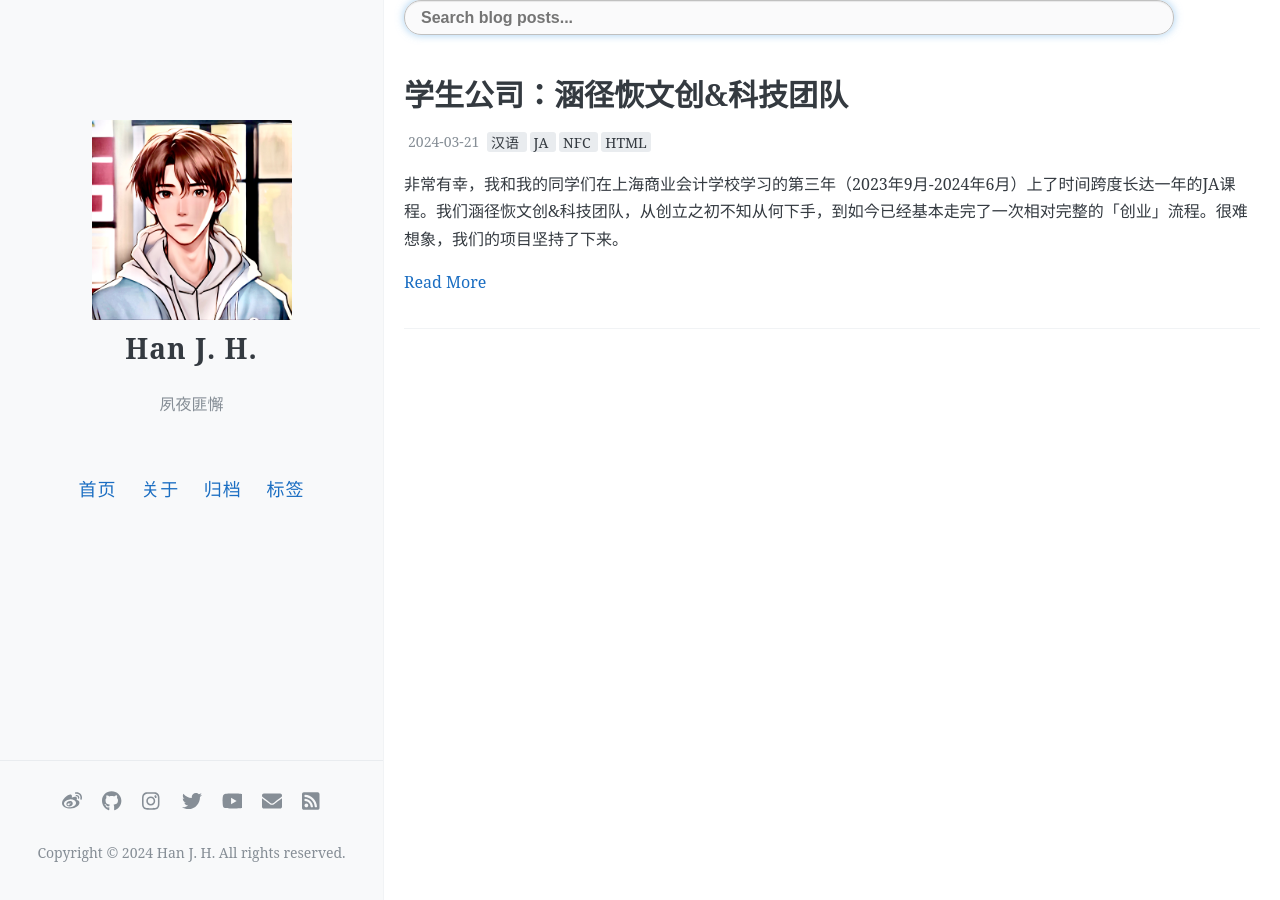
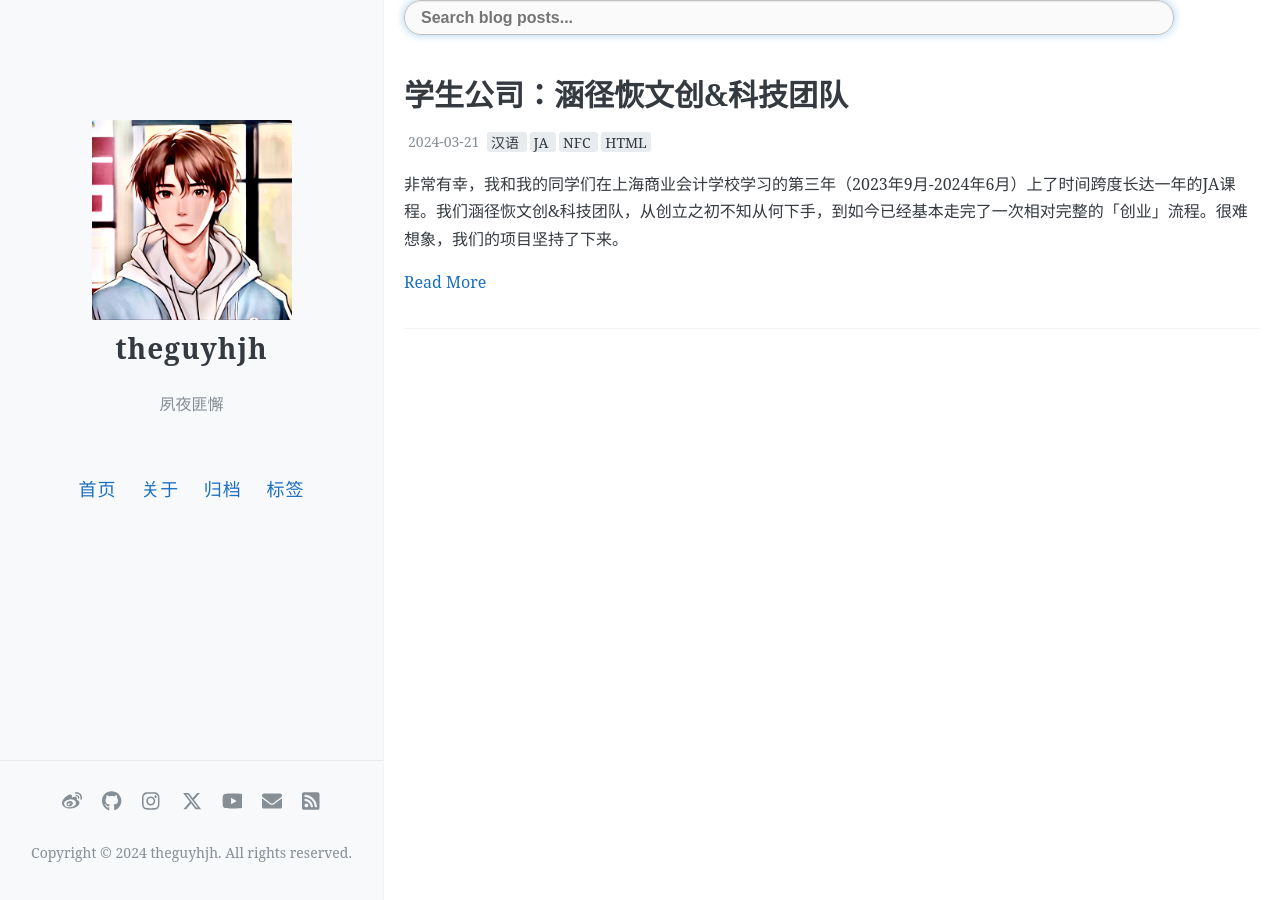
Before and after one commit to theguyhjh/theguyhjh.github.io, a Jekyll site: the page built from index.html, in a window 1280 px wide. Built offline with Jekyll 4.4.1, drawn with Linux system fonts in a browser that asks for light colours; the list of posts is cut into pages by our own code; comment, search, counter and statistics services are not loaded.

Commit message:
2024/02/14/02:28

```diff
--- a/_config.yml
+++ b/_config.yml
@@ -7,7 +7,7 @@
 # 井号后面的文字是说明文档，不会被程序读取。
 
 # 描述/签名
-name: Han J. H.
+name: theguyhjh
 description: 夙夜匪懈
 
 # 输入你的网站域名（如果你没有添加自己的域名，而是直接用GitHub pages分配的域名的话可以省略）
@@ -50,23 +50,23 @@ excerpt_separator: <!-- more -->
 # 你的社交网络链接，它们会作为图标出现在你的网站页脚中，可选填写
 footer-links:
   weibo: u/7781153888 #请输入你的微博个性域名 https://www.weibo.com/<thispart>
-  behance: # https://www.behance.net/<>
-  dribbble: # https://dribbble.com/<>
-  email: admin@hanjunhui.com #youremailaddress@mail.com
+  behance: #https://www.behance.net/<>
+  dribbble: #https://dribbble.com/<>
+  email: theguyhjh@qq.com #youremailaddress@mail.com
   facebook: #https://www.facebook.com/<>
   flickr: #https://www.flickr.com/<>
   github: theguyhjh #https://github.com/<>
   instagram: theguyhjh #https://instagram.com/<>
   linkedin: #https://www.linkedin.com/in/<>
   pinterest: #https://www.pinterest.com/<>
-  rss: hjh #随便填点啥RSS就能用了
+  rss: theguyhjh #随便填点啥RSS就能用了
   stackoverflow: # http://stackoverflow.com/<>
   tumblr: #https://<username>.tumblr.com
-  twitter: theguyhjh # https://www.twitter.com/<your_twitter_username>
-  youtube: theguyhjh # channel/<your_long_string> or user/<user-name>
+  twitter: theguyhjh #https://www.twitter.com/<your_twitter_username>
+  youtube: theguyhjh #channel/<your_long_string> or user/<user-name>
 
 # 站点页脚的文字
-footer-text: Copyright © 2024 Han J. H. All rights reserved.
+footer-text: Copyright © 2024 theguyhjh. All rights reserved.
 
 #
 # 评论，注意，请不要同时添加多种不同的评论区
--- a/_includes/svg-icons.html
+++ b/_includes/svg-icons.html
@@ -46,7 +46,7 @@
   {% endif %}
 
   {% if site.footer-links.twitter %}
-  <li><a href="https://www.twitter.com/{{ site.footer-links.twitter }}" class="icon-26 twitter" title="Twitter"><svg viewBox="0 0 512 512"><path d="M459.37 151.716c.325 4.548.325 9.097.325 13.645 0 138.72-105.583 298.558-298.558 298.558-59.452 0-114.68-17.219-161.137-47.106 8.447.974 16.568 1.299 25.34 1.299 49.055 0 94.213-16.568 130.274-44.832-46.132-.975-84.792-31.188-98.112-72.772 6.498.974 12.995 1.624 19.818 1.624 9.421 0 18.843-1.3 27.614-3.573-48.081-9.747-84.143-51.98-84.143-102.985v-1.299c13.969 7.797 30.214 12.67 47.431 13.319-28.264-18.843-46.781-51.005-46.781-87.391 0-19.492 5.197-37.36 14.294-52.954 51.655 63.675 129.3 105.258 216.365 109.807-1.624-7.797-2.599-15.918-2.599-24.04 0-57.828 46.782-104.934 104.934-104.934 30.213 0 57.502 12.67 76.67 33.137 23.715-4.548 46.456-13.32 66.599-25.34-7.798 24.366-24.366 44.833-46.132 57.827 21.117-2.273 41.584-8.122 60.426-16.243-14.292 20.791-32.161 39.308-52.628 54.253z"/></svg><!--[if lt IE 9]><em>Twitter</em><![endif]--></a></li>
+  <li><a href="https://www.twitter.com/{{ site.footer-links.twitter }}" class="icon-26 twitter" title="X"><svg t="1711243359007" class="icon" viewBox="0 0 1024 1024" version="1.1" xmlns="http://www.w3.org/2000/svg" p-id="1452" width="200" height="200"><path d="M778.410667 96h141.141333l-308.352 352.426667 362.752 479.573333H689.92l-222.464-290.858667L212.906667 928H71.68l329.813333-376.96L53.504 96H344.746667l201.088 265.856z m-49.536 747.52h78.208L302.250667 176.042667H218.325333z" p-id="1453"></path></svg><!--[if lt IE 9]><em>Twitter</em><![endif]--></a></li>
   {% endif %}
 
   {% if site.footer-links.youtube %}
```
